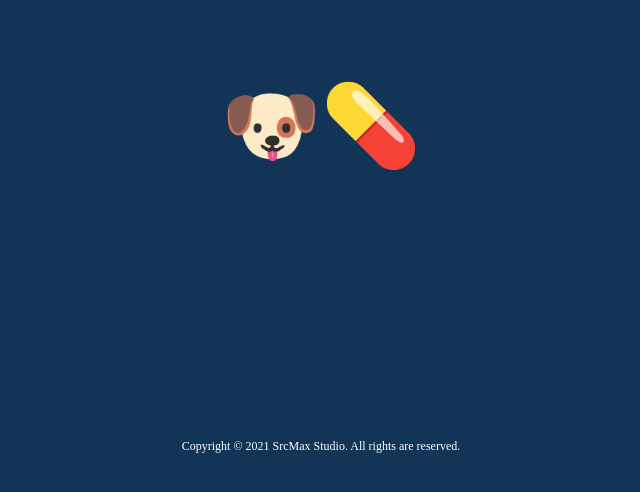
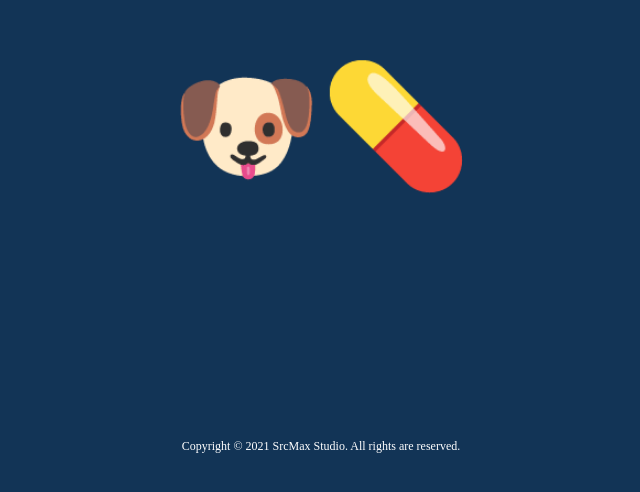
Before and after one commit to LiuXiu233/Niumaabout, a plain HTML site: page index.html in a window 1280 px wide. Shown: the part 274-766 px from the top of the page, without its empty margins (319-959 px from the left). Drawn offline with Linux system fonts and the light colour scheme.

Commit message:
Update index.html

```diff
--- a/index.html
+++ b/index.html
@@ -1 +1 @@
-<html style="background: #123456"><head><title>🐶💊</title></head><body><div style="position: absolute; left: 50%; top: 50%; transform: translate(-50%, -50%); font-size: 10vh">🐶💊</div><div style="position: absolute; left: 50%; top: 90%; transform: translate(-50%, -50%); font-size: 12px; color: #ffffff">Copyright © 2021 SrcMax Studio. All rights are reserved.</div></body></html>
+<html style="background: #123456"><head><title>🐶💊</title></head><body><div style="position: absolute; left: 50%; top: 50%; transform: translate(-50%, -50%); font-size: 15vh">🐶💊</div><div style="position: absolute; left: 50%; top: 90%; transform: translate(-50%, -50%); font-size: 12px; color: #ffffff">Copyright © 2021 SrcMax Studio. All rights are reserved.</div></body></html>
```
